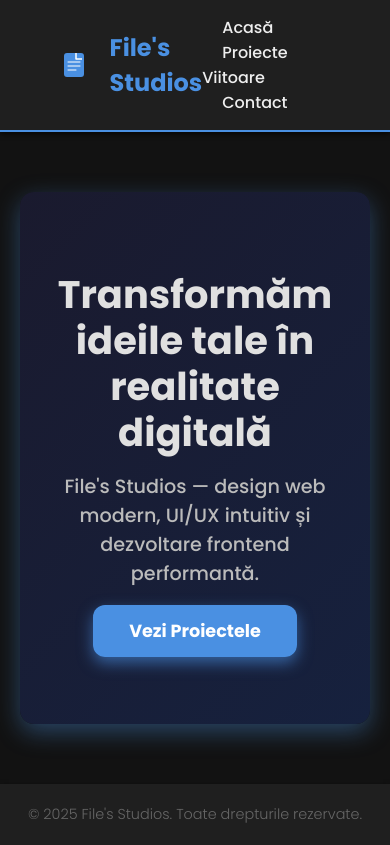
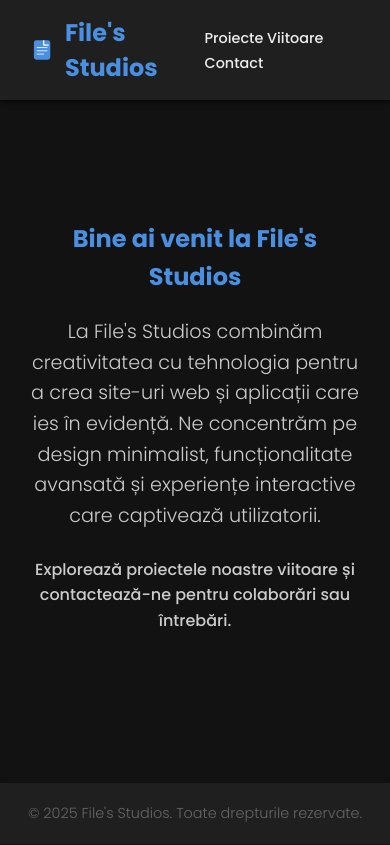
Before and after one commit to Kics125/File-s-studios, a plain HTML site: page index.html in a window 390 px wide. Drawn offline with Linux system fonts and the light colour scheme.

Commit message:
Adaugă pagini index, proiecte și contact, stiluri noi

```diff
--- a/index.html
+++ b/index.html
@@ -3,108 +3,9 @@
 <head>
   <meta charset="UTF-8" />
   <meta name="viewport" content="width=device-width, initial-scale=1" />
-  <title>File's Studios</title>
+  <title>File's Studios - Creativitate și Tehnologie</title>
   <link href="https://fonts.googleapis.com/css2?family=Poppins:wght@300;500;700&display=swap" rel="stylesheet" />
   <link rel="stylesheet" href="style.css" />
-  <style>
-    /* Header, footer, nav, body ca la tine sau ce am făcut la contact */
-
-    body {
-      background-color: #121212;
-      color: #e0e0e0;
-      font-family: 'Poppins', sans-serif;
-      margin: 0;
-      min-height: 100vh;
-      display: flex;
-      flex-direction: column;
-    }
-    header, footer {
-      background-color: #1f1f1f;
-      padding: 15px 20px;
-      color: #eee;
-      box-shadow: 0 2px 5px rgba(0,0,0,0.7);
-    }
-    header a, nav a {
-      color: #eee;
-      text-decoration: none;
-      margin-left: 20px;
-      font-weight: 500;
-      transition: color 0.3s;
-    }
-    header a:hover, nav a:hover {
-      color: #4A90E2;
-    }
-    header .logo {
-      font-weight: 700;
-      font-size: 1.5rem;
-      display: flex;
-      align-items: center;
-      gap: 10px;
-      color: #4A90E2;
-      text-decoration: none;
-    }
-    main {
-      flex-grow: 1;
-      padding: 20px;
-    }
-
-    /* Hero nou */
-    .hero {
-      background: linear-gradient(135deg, #1a1a2e, #16213e);
-      color: #e0e0e0;
-      padding: 80px 20px;
-      text-align: center;
-      border-radius: 14px;
-      max-width: 900px;
-      margin: 40px auto;
-      box-shadow: 0 8px 24px rgba(74,144,226,0.4);
-    }
-
-    .hero-content h2 {
-      font-size: 2.4rem;
-      font-weight: 700;
-      margin-bottom: 16px;
-      line-height: 1.2;
-    }
-
-    .hero-content p {
-      font-size: 1.2rem;
-      margin-bottom: 30px;
-      font-weight: 400;
-      color: #bbb;
-      max-width: 700px;
-      margin-left: auto;
-      margin-right: auto;
-    }
-
-    .btn-primary {
-      background-color: #4A90E2;
-      color: white;
-      padding: 14px 36px;
-      font-weight: 700;
-      font-size: 1.1rem;
-      border-radius: 12px;
-      text-decoration: none;
-      box-shadow: 0 6px 15px rgba(74,144,226,0.6);
-      transition: background-color 0.3s ease;
-    }
-
-    .btn-primary:hover,
-    .btn-primary:focus {
-      background-color: #357ABD;
-      box-shadow: 0 8px 20px rgba(53,122,189,0.8);
-      outline: none;
-    }
-
-    footer {
-      text-align: center;
-      font-weight: 300;
-      font-size: 0.9rem;
-      color: #666;
-      padding: 20px 10px;
-      user-select: none;
-    }
-  </style>
 </head>
 <body>
   <header>
@@ -120,7 +21,6 @@
         <span>File's Studios</span>
       </a>
       <nav>
-        <a href="index.html">Acasă</a>
         <a href="proiecte.html">Proiecte Viitoare</a>
         <a href="contact.html">Contact</a>
       </nav>
@@ -128,12 +28,14 @@
   </header>
 
   <main>
-    <section class="hero">
-      <div class="hero-content">
-        <h2>Transformăm ideile tale în realitate digitală</h2>
-        <p>File's Studios — design web modern, UI/UX intuitiv și dezvoltare frontend performantă.</p>
-        <a href="proiecte.html" class="btn-primary" aria-label="Vezi proiectele noastre">Vezi Proiectele</a>
-      </div>
+    <section class="container" style="padding: 80px 20px; max-width: 900px; margin: 0 auto; color: #ccc; font-weight: 300; line-height: 1.6; text-align: center;">
+      <h1 style="color:#4A90E2; font-weight:700; margin-bottom: 20px;">Bine ai venit la File's Studios</h1>
+      <p style="font-size: 1.2rem;">
+        La File's Studios combinăm creativitatea cu tehnologia pentru a crea site-uri web și aplicații care ies în evidență. Ne concentrăm pe design minimalist, funcționalitate avansată și experiențe interactive care captivează utilizatorii.
+      </p>
+      <p style="margin-top: 25px; font-weight: 500;">
+        Explorează proiectele noastre viitoare și contactează-ne pentru colaborări sau întrebări.
+      </p>
     </section>
   </main>
 
--- a/style.css
+++ b/style.css
@@ -1,36 +1,30 @@
-/* Reset */
+/* Reseturi și font */
 * {
-  margin: 0;
-  padding: 0;
   box-sizing: border-box;
 }
 
-/* Font și body dark */
 body {
-  font-family: 'Poppins', sans-serif;
   background-color: #121212;
   color: #e0e0e0;
+  font-family: 'Poppins', sans-serif;
+  margin: 0;
   min-height: 100vh;
   display: flex;
   flex-direction: column;
 }
 
-/* Container */
 .container {
   width: 90%;
-  max-width: 1100px;
+  max-width: 1200px;
   margin: 0 auto;
 }
 
-/* Header */
-header {
+/* Header & Nav */
+header, footer {
   background-color: #1f1f1f;
-  border-bottom: 2px solid #4A90E2;
-  padding: 15px 0;
-  position: sticky;
-  top: 0;
-  z-index: 1000;
-  box-shadow: 0 3px 5px rgba(0,0,0,0.7);
+  padding: 15px 20px;
+  color: #eee;
+  box-shadow: 0 2px 5px rgba(0,0,0,0.7);
 }
 
 .header-content {
@@ -39,85 +33,68 @@ header {
   align-items: center;
 }
 
-/* Logo */
 .logo {
+  font-weight: 700;
+  font-size: 1.5rem;
   display: flex;
   align-items: center;
+  gap: 10px;
+  color: #4A90E2;
   text-decoration: none;
+}
+
+.logo svg {
+  vertical-align: middle;
+}
+
+nav a {
+  color: #eee;
+  text-decoration: none;
+  margin-left: 20px;
+  font-weight: 500;
+  transition: color 0.3s;
+}
+
+nav a:hover,
+header a:hover {
   color: #4A90E2;
+}
+
+/* Main content styling */
+main {
+  flex-grow: 1;
+  padding: 40px 0;
+}
+
+/* Typography */
+h1, h2, h3, h4, h5, h6 {
+  margin-top: 0;
   font-weight: 700;
-  font-size: 1.3rem;
+}
+
+.centered-title {
+  text-align: center;
+  color: #4A90E2;
+}
+
+/* Footer */
+footer {
+  text-align: center;
+  font-weight: 300;
+  font-size: 0.9rem;
+  color: #666;
+  padding: 20px 10px;
   user-select: none;
 }
 
-.logo svg {
-  margin-right: 10px;
-  flex-shrink: 0;
+/* Responsive */
+@media (max-width: 520px) {
+  nav a {
+    margin-left: 10px;
+    font-size: 0.9rem;
+  }
+
+  .container {
+    width: 95%;
+  }
 }
-
-/* Nav */
-nav a {
-  color: #4A90E2;
-  text-decoration: none;
-  font-weight: 500;
-  margin-left: 25px;
-  transition: color 0.3s ease;
-  font-size: 1rem;
-}
-
-nav a:hover,
-nav a:focus {
-  color: #0c61ff;
-  outline: none;
-}
-
-/* Hero section */
-.hero {
-  text-align: center;
-  padding: 80px 0 60px;
-  background: linear-gradient(135deg, #4A90E2 0%, #357ABD 100%);
-  color: #fff;
-  border-radius: 12px;
-  margin: 30px auto;
-  max-width: 800px;
-  box-shadow: 0 10px 30px rgba(0,0,0,0.6);
-}
-
-.hero h2 {
-  font-weight: 700;
-  font-size: 2.8rem;
-  margin-bottom: 15px;
-}
-
-.hero p {
-  font-weight: 300;
-  font-size: 1.3rem;
-  margin-bottom: 30px;
-}
-
-/* Call to action */
-.cta {
-  background-color: #fff;
-  color: #4A90E2;
-  font-weight: 700;
-  border: none;
-  padding: 14px 32px;
-  border-radius: 50px;
-  cursor: pointer;
-  font-size: 1.1rem;
-  transition: background-color 0.3s ease, color 0.3s ease;
-  user-select: none;
-}
-
-.cta:hover,
-.cta:focus {
-  background-color: #0c61ff;
-  color: #fff;
-  outline: none;
-}
-
-/* Section titles */
-.centered-title {
-  text-align: center;
-  font-weight: 700;
-  font-size: 2rem;
```
Also changed, not shown: proiecte.html (+8 -9 lines).
